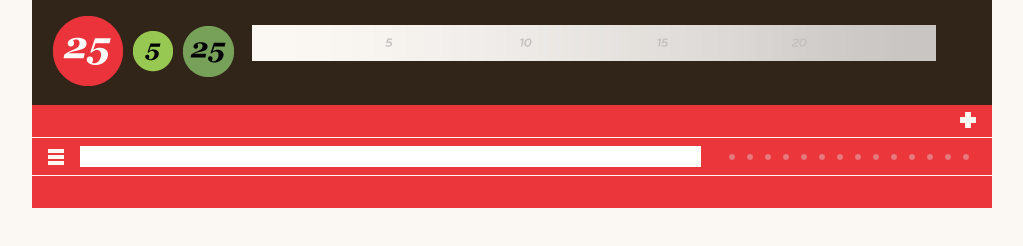
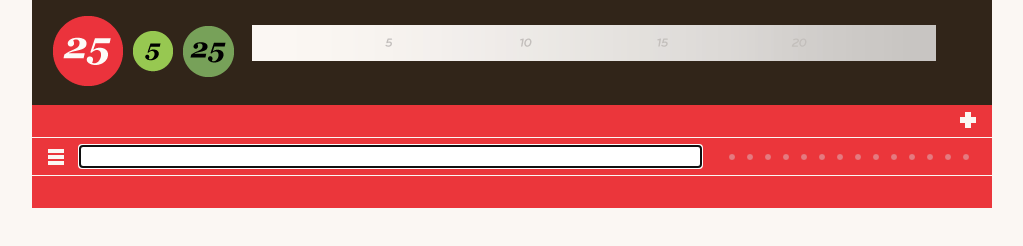
Before and after one commit to jab24/pomodoro, a plain HTML site: page index.html in a window 1280 px wide. Shown: the whole page, without its empty margins (128-1151 px from the left). Drawn offline with Linux system fonts and the light colour scheme.

Commit message:
added auto focus task

```diff
--- a/javascripts/application.js
+++ b/javascripts/application.js
@@ -0,0 +1,4 @@
+jQuery(function(){
+	$('input[type="text"]:first').focus();
+
+});
```
Also changed, not shown: index.html (+1 -1 lines).
